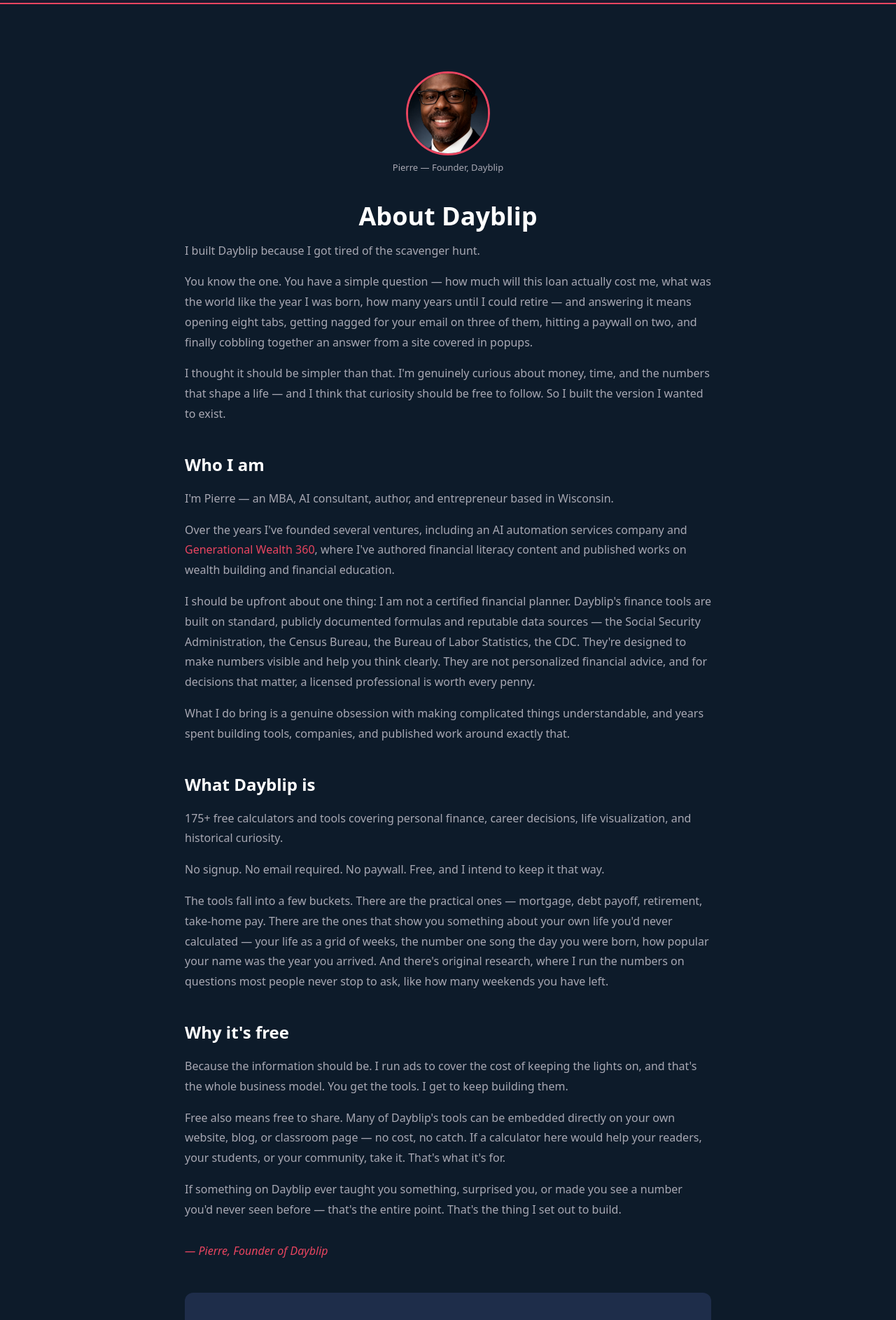
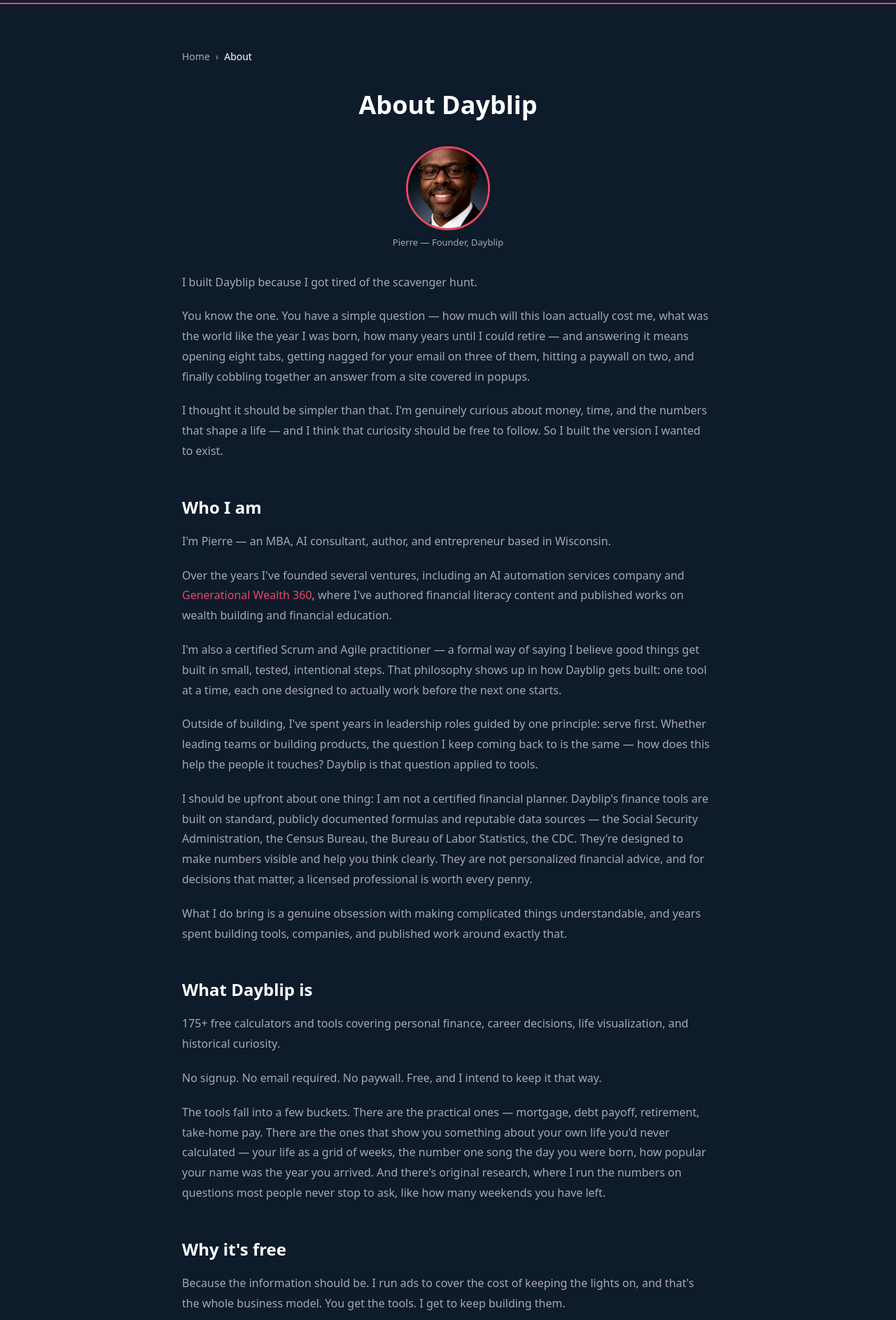
Before and after one commit to pierre2000it-max/dayblip, a Next.js app: page /about in a window 1280 px wide. Shown: the part 60-1946 px from the top of the page at 70% size. Built offline with nearby package versions, Linux system fonts and the light colour scheme.

Commit message:
Final /about page: Pierre bio with photo, servant leadership, authorship, Scrum/Agile, community giving, full E-E-A-T schemas

```diff
--- a/src/app/about/page.tsx
+++ b/src/app/about/page.tsx
@@ -1,39 +1,109 @@
-import type { Metadata } from "next";
-import Link from "next/link";
-import { DAYBLIP_ORG } from "@/lib/authorSchema";
+import type { Metadata } from "next"
+import Link from "next/link"
 
 export const metadata: Metadata = {
-  title: "About Dayblip — Free Tools for Curious Minds",
+  title: "About Dayblip — Free Tools for Curious Minds | Pierre, Founder",
   description:
-    "Dayblip is a free tool site built by a solo developer. 175+ free calculators covering personal finance, career, life and curiosity. No signup. No email. Free forever.",
+    "Dayblip was built by Pierre — MBA, AI consultant, author, servant leader, and entrepreneur in Wisconsin — to make 175+ useful tools free forever. No signup, no paywall, no email.",
   alternates: { canonical: "https://www.dayblip.com/about" },
   openGraph: {
-    title: "About Dayblip — Free Tools for Curious Minds",
+    title: "About Dayblip — Free Tools for Curious Minds | Pierre, Founder",
     description:
-      "Dayblip is a free tool site built by a solo developer. 175+ free calculators covering personal finance, career, life and curiosity. No signup. No email. Free forever.",
+      "Dayblip was built by Pierre — MBA, AI consultant, author, servant leader, and entrepreneur in Wisconsin — to make 175+ useful tools free forever. No signup, no paywall, no email.",
     type: "website",
     url: "https://www.dayblip.com/about",
     images: [{ url: "/og-default.svg", width: 1200, height: 630, alt: "About Dayblip" }],
   },
   twitter: {
     card: "summary_large_image",
-    title: "About Dayblip — Free Tools for Curious Minds",
+    title: "About Dayblip — Free Tools for Curious Minds | Pierre, Founder",
     description:
-      "Dayblip is a free tool site built by a solo developer. 175+ free calculators covering personal finance, career, life and curiosity. No signup. No email. Free forever.",
+      "Dayblip was built by Pierre — MBA, AI consultant, author, servant leader, and entrepreneur in Wisconsin — to make 175+ useful tools free forever. No signup, no paywall, no email.",
   },
-};
+}
 
 const orgSchema = {
   "@context": "https://schema.org",
-  ...DAYBLIP_ORG,
   "@type": "Organization",
+  name: "Dayblip",
+  url: "https://www.dayblip.com",
+  description:
+    "Free tools for curious minds — 175+ calculators for personal finance, career, life visualization, and historical curiosity.",
+  founder: { "@type": "Person", name: "Pierre" },
+  foundingLocation: {
+    "@type": "Place",
+    address: { "@type": "PostalAddress", addressRegion: "WI", addressCountry: "US" },
+  },
+}
+
+const personSchema = {
+  "@context": "https://schema.org",
+  "@type": "Person",
+  name: "Pierre",
+  jobTitle: "Founder, AI Consultant, Author, Entrepreneur",
+  description:
+    "MBA, AI consultant, author, servant leader, and entrepreneur. Certified Scrum and Agile practitioner. Founder of Dayblip and Generational Wealth 360. Published author in financial literacy and wealth building.",
+  knowsAbout: [
+    "Personal Finance",
+    "Financial Literacy",
+    "Generational Wealth",
+    "AI Automation",
+    "Data Visualization",
+    "Entrepreneurship",
+    "Servant Leadership",
+    "Agile",
+    "Scrum",
+  ],
+  hasCredential: [
+    {
+      "@type": "EducationalOccupationalCredential",
+      credentialCategory: "degree",
+      name: "MBA",
+    },
+    {
+      "@type": "EducationalOccupationalCredential",
+      credentialCategory: "certification",
+      name: "Certified Scrum Practitioner",
+    },
+    {
+      "@type": "EducationalOccupationalCredential",
+      credentialCategory: "certification",
+      name: "Agile Certified Practitioner",
+    },
+  ],
+  worksFor: { "@type": "Organization", name: "Dayblip", url: "https://www.dayblip.com" },
+  sameAs: ["https://www.generationalwealth360.com"],
+  address: { "@type": "PostalAddress", addressRegion: "WI", addressCountry: "US" },
+}
+
+const aboutPageSchema = {
+  "@context": "https://schema.org",
+  "@type": "AboutPage",
+  url: "https://www.dayblip.com/about",
+  name: "About Dayblip",
+  mainEntity: { "@type": "Organization", name: "Dayblip", url: "https://www.dayblip.com" },
 }
 
 export default function AboutPage() {
   return (
     <main style={{ backgroundColor: "#0d1b2a", color: "#e8e8e8" }} className="min-h-screen">
       <script type="application/ld+json" dangerouslySetInnerHTML={{ __html: JSON.stringify(orgSchema) }} />
-      <div className="mx-auto max-w-[800px] px-6 py-16">
+      <script type="application/ld+json" dangerouslySetInnerHTML={{ __html: JSON.stringify(personSchema) }} />
+      <script type="application/ld+json" dangerouslySetInnerHTML={{ __html: JSON.stringify(aboutPageSchema) }} />
+
+      <div style={{ maxWidth: "800px", margin: "0 auto", padding: "64px 20px" }}>
+
+        {/* Breadcrumb */}
+        <nav style={{ marginBottom: "32px", fontSize: "14px", color: "#a8a8b3" }}>
+          <Link href="/" style={{ color: "#a8a8b3", textDecoration: "none" }}>Home</Link>
+          <span style={{ margin: "0 8px" }}>›</span>
+          <span style={{ color: "#ffffff" }}>About</span>
+        </nav>
+
+        {/* H1 */}
+        <h1 style={{ color: "#ffffff", fontSize: "36px", fontWeight: 800, textAlign: "center", margin: "24px 0 8px 0" }}>
+          About Dayblip
+        </h1>
 
         {/* Photo */}
         <div style={{ display: "flex", flexDirection: "column", alignItems: "center", margin: "32px 0" }}>
@@ -48,35 +118,35 @@ export default function AboutPage() {
               border: "3px solid #e94560",
             }}
           />
-          <p style={{ color: "#a8a8b3", fontSize: "13px", marginTop: "8px", textAlign: "center" }}>
+          <p style={{ color: "#a8a8b3", fontSize: "13px", marginTop: "8px", margin: "8px 0 0 0", textAlign: "center" }}>
             Pierre — Founder, Dayblip
           </p>
         </div>
 
-        {/* H1 */}
-        <h1 style={{ color: "#ffffff", fontSize: "36px", fontWeight: 800, textAlign: "center", margin: "24px 0 8px 0" }}>
-          About Dayblip
-        </h1>
-
         {/* Intro */}
-        <p style={{ color: "#a8a8b3", fontSize: "16px", lineHeight: 1.8, margin: "0 0 16px 0" }}>
+        <p style={{ color: "#a8a8b3", fontSize: "16px", lineHeight: 1.8, margin: "0 0 20px 0" }}>
           I built Dayblip because I got tired of the scavenger hunt.
         </p>
-        <p style={{ color: "#a8a8b3", fontSize: "16px", lineHeight: 1.8, margin: "0 0 16px 0" }}>
-          You know the one. You have a simple question — how much will this loan actually cost me, what was the world like the year I was born, how many years until I could retire — and answering it means opening eight tabs, getting nagged for your email on three of them, hitting a paywall on two, and finally cobbling together an answer from a site covered in popups.
+        <p style={{ color: "#a8a8b3", fontSize: "16px", lineHeight: 1.8, margin: "0 0 20px 0" }}>
+          You know the one. You have a simple question — how much will this loan actually cost me, what was
+          the world like the year I was born, how many years until I could retire — and answering it means
+          opening eight tabs, getting nagged for your email on three of them, hitting a paywall on two, and
+          finally cobbling together an answer from a site covered in popups.
         </p>
-        <p style={{ color: "#a8a8b3", fontSize: "16px", lineHeight: 1.8, margin: "0 0 16px 0" }}>
-          I thought it should be simpler than that. I&apos;m genuinely curious about money, time, and the numbers that shape a life — and I think that curiosity should be free to follow. So I built the version I wanted to exist.
+        <p style={{ color: "#a8a8b3", fontSize: "16px", lineHeight: 1.8, margin: "0 0 20px 0" }}>
+          I thought it should be simpler than that. I&apos;m genuinely curious about money, time, and the numbers
+          that shape a life — and I think that curiosity should be free to follow. So I built the version I
+          wanted to exist.
         </p>
 
         {/* Who I am */}
-        <h2 style={{ color: "#ffffff", fontSize: "24px", fontWeight: 700, margin: "40px 0 16px 0" }}>
+        <h2 style={{ color: "#ffffff", fontSize: "24px", fontWeight: 700, margin: "48px 0 16px 0" }}>
           Who I am
         </h2>
-        <p style={{ color: "#a8a8b3", fontSize: "16px", lineHeight: 1.8, margin: "0 0 16px 0" }}>
+        <p style={{ color: "#a8a8b3", fontSize: "16px", lineHeight: 1.8, margin: "0 0 20px 0" }}>
           I&apos;m Pierre — an MBA, AI consultant, author, and entrepreneur based in Wisconsin.
         </p>
-        <p style={{ color: "#a8a8b3", fontSize: "16px", lineHeight: 1.8, margin: "0 0 16px 0" }}>
+        <p style={{ color: "#a8a8b3", fontSize: "16px", lineHeight: 1.8, margin: "0 0 20px 0" }}>
           Over the years I&apos;ve founded several ventures, including an AI automation services company and{" "}
           <a
             href="https://www.generationalwealth360.com"
@@ -86,54 +156,87 @@ export default function AboutPage() {
           >
             Generational Wealth 360
           </a>
-          , where I&apos;ve authored financial literacy content and published works on wealth building and financial education.
+          , where I&apos;ve authored financial literacy content and published works on wealth building and
+          financial education.
         </p>
-        <p style={{ color: "#a8a8b3", fontSize: "16px", lineHeight: 1.8, margin: "0 0 16px 0" }}>
-          I should be upfront about one thing: I am not a certified financial planner. Dayblip&apos;s finance tools are built on standard, publicly documented formulas and reputable data sources — the Social Security Administration, the Census Bureau, the Bureau of Labor Statistics, the CDC. They&apos;re designed to make numbers visible and help you think clearly. They are not personalized financial advice, and for decisions that matter, a licensed professional is worth every penny.
+        <p style={{ color: "#a8a8b3", fontSize: "16px", lineHeight: 1.8, margin: "0 0 20px 0" }}>
+          I&apos;m also a certified Scrum and Agile practitioner — a formal way of saying I believe good things
+          get built in small, tested, intentional steps. That philosophy shows up in how Dayblip gets built:
+          one tool at a time, each one designed to actually work before the next one starts.
         </p>
-        <p style={{ color: "#a8a8b3", fontSize: "16px", lineHeight: 1.8, margin: "0 0 16px 0" }}>
-          What I do bring is a genuine obsession with making complicated things understandable, and years spent building tools, companies, and published work around exactly that.
+        <p style={{ color: "#a8a8b3", fontSize: "16px", lineHeight: 1.8, margin: "0 0 20px 0" }}>
+          Outside of building, I&apos;ve spent years in leadership roles guided by one principle: serve first.
+          Whether leading teams or building products, the question I keep coming back to is the same — how
+          does this help the people it touches? Dayblip is that question applied to tools.
+        </p>
+        <p style={{ color: "#a8a8b3", fontSize: "16px", lineHeight: 1.8, margin: "0 0 20px 0" }}>
+          I should be upfront about one thing: I am not a certified financial planner. Dayblip&apos;s finance
+          tools are built on standard, publicly documented formulas and reputable data sources — the Social
+          Security Administration, the Census Bureau, the Bureau of Labor Statistics, the CDC. They&apos;re
+          designed to make numbers visible and help you think clearly. They are not personalized financial
+          advice, and for decisions that matter, a licensed professional is worth every penny.
+        </p>
+        <p style={{ color: "#a8a8b3", fontSize: "16px", lineHeight: 1.8, margin: "0 0 20px 0" }}>
+          What I do bring is a genuine obsession with making complicated things understandable, and years
+          spent building tools, companies, and published work around exactly that.
         </p>
 
         {/* What Dayblip is */}
-        <h2 style={{ color: "#ffffff", fontSize: "24px", fontWeight: 700, margin: "40px 0 16px 0" }}>
+        <h2 style={{ color: "#ffffff", fontSize: "24px", fontWeight: 700, margin: "48px 0 16px 0" }}>
           What Dayblip is
         </h2>
-        <p style={{ color: "#a8a8b3", fontSize: "16px", lineHeight: 1.8, margin: "0 0 16px 0" }}>
-          175+ free calculators and tools covering personal finance, career decisions, life visualization, and historical curiosity.
+        <p style={{ color: "#a8a8b3", fontSize: "16px", lineHeight: 1.8, margin: "0 0 20px 0" }}>
+          175+ free calculators and tools covering personal finance, career decisions, life visualization, and
+          historical curiosity.
         </p>
-        <p style={{ color: "#a8a8b3", fontSize: "16px", lineHeight: 1.8, margin: "0 0 16px 0" }}>
+        <p style={{ color: "#a8a8b3", fontSize: "16px", lineHeight: 1.8, margin: "0 0 20px 0" }}>
           No signup. No email required. No paywall. Free, and I intend to keep it that way.
         </p>
-        <p style={{ color: "#a8a8b3", fontSize: "16px", lineHeight: 1.8, margin: "0 0 16px 0" }}>
-          The tools fall into a few buckets. There are the practical ones — mortgage, debt payoff, retirement, take-home pay. There are the ones that show you something about your own life you&apos;d never calculated — your life as a grid of weeks, the number one song the day you were born, how popular your name was the year you arrived. And there&apos;s original research, where I run the numbers on questions most people never stop to ask, like how many weekends you have left.
+        <p style={{ color: "#a8a8b3", fontSize: "16px", lineHeight: 1.8, margin: "0 0 20px 0" }}>
+          The tools fall into a few buckets. There are the practical ones — mortgage, debt payoff, retirement,
+          take-home pay. There are the ones that show you something about your own life you&apos;d never
+          calculated — your life as a grid of weeks, the number one song the day you were born, how popular
+          your name was the year you arrived. And there&apos;s original research, where I run the numbers on
+          questions most people never stop to ask, like how many weekends you have left.
         </p>
 
         {/* Why it's free */}
-        <h2 style={{ color: "#ffffff", fontSize: "24px", fontWeight: 700, margin: "40px 0 16px 0" }}>
+        <h2 style={{ color: "#ffffff", fontSize: "24px", fontWeight: 700, margin: "48px 0 16px 0" }}>
           Why it&apos;s free
         </h2>
-        <p style={{ color: "#a8a8b3", fontSize: "16px", lineHeight: 1.8, margin: "0 0 16px 0" }}>
-          Because the information should be. I run ads to cover the cost of keeping the lights on, and that&apos;s the whole business model. You get the tools. I get to keep building them.
+        <p style={{ color: "#a8a8b3", fontSize: "16px", lineHeight: 1.8, margin: "0 0 20px 0" }}>
+          Because the information should be. I run ads to cover the cost of keeping the lights on, and
+          that&apos;s the whole business model. You get the tools. I get to keep building them.
         </p>
-        <p style={{ color: "#a8a8b3", fontSize: "16px", lineHeight: 1.8, margin: "0 0 16px 0" }}>
-          Free also means free to share. Many of Dayblip&apos;s tools can be embedded directly on your own website, blog, or classroom page — no cost, no catch. If a calculator here would help your readers, your students, or your community, take it. That&apos;s what it&apos;s for.
+        <p style={{ color: "#a8a8b3", fontSize: "16px", lineHeight: 1.8, margin: "0 0 20px 0" }}>
+          Giving back to the community has always been part of how I work. Free tools that help real people
+          make better decisions about their money and their time — that&apos;s not a business strategy.
+          It&apos;s just what I think this kind of platform should do.
         </p>
-        <p style={{ color: "#a8a8b3", fontSize: "16px", lineHeight: 1.8, margin: "0 0 16px 0" }}>
-          If something on Dayblip ever taught you something, surprised you, or made you see a number you&apos;d never seen before — that&apos;s the entire point. That&apos;s the thing I set out to build.
+        <p style={{ color: "#a8a8b3", fontSize: "16px", lineHeight: 1.8, margin: "0 0 20px 0" }}>
+          Free also means free to share. Many of Dayblip&apos;s tools can be embedded directly on your own
+          website, blog, or classroom page — no cost, no catch. If a calculator here would help your readers,
+          your students, or your community, take it. That&apos;s what it&apos;s for.
+        </p>
+        <p style={{ color: "#a8a8b3", fontSize: "16px", lineHeight: 1.8, margin: "0 0 20px 0" }}>
+          If something on Dayblip ever taught you something, surprised you, or made you see a number
+          you&apos;d never seen before — that&apos;s the entire point. That&apos;s the thing I set out to build.
         </p>
 
         {/* Closing line */}
-        <span style={{ color: "#e94560", fontStyle: "italic", fontSize: "16px", margin: "32px 0", display: "block" }}>
+        <span style={{ color: "#e94560", fontStyle: "italic", fontSize: "16px", display: "block", margin: "40px 0" }}>
           — Pierre, Founder of Dayblip
         </span>
 
+        {/* Divider */}
+        <hr style={{ border: "none", borderTop: "1px solid #1e2d4a", margin: "48px 0" }} />
+
         {/* CTA box */}
-        <div style={{ background: "#1e2d4a", borderRadius: "12px", padding: "32px", textAlign: "center", margin: "48px 0" }}>
-          <p style={{ color: "#ffffff", fontSize: "22px", fontWeight: 700, marginBottom: "12px" }}>
+        <div style={{ background: "#1e2d4a", borderRadius: "12px", padding: "32px", textAlign: "center", margin: "0 0 48px 0" }}>
+          <h2 style={{ color: "#ffffff", fontSize: "22px", fontWeight: 700, margin: "0 0 12px 0" }}>
             Explore the Tools
-          </p>
-          <p style={{ color: "#a8a8b3", fontSize: "15px", marginBottom: "24px" }}>
+          </h2>
+          <p style={{ color: "#a8a8b3", fontSize: "15px", margin: "0 0 24px 0" }}>
             175+ free tools and counting. No signup, no email, no paywall.
           </p>
           <Link
@@ -155,5 +258,5 @@ export default function AboutPage() {
 
       </div>
     </main>
-  );
+  )
 }
```
